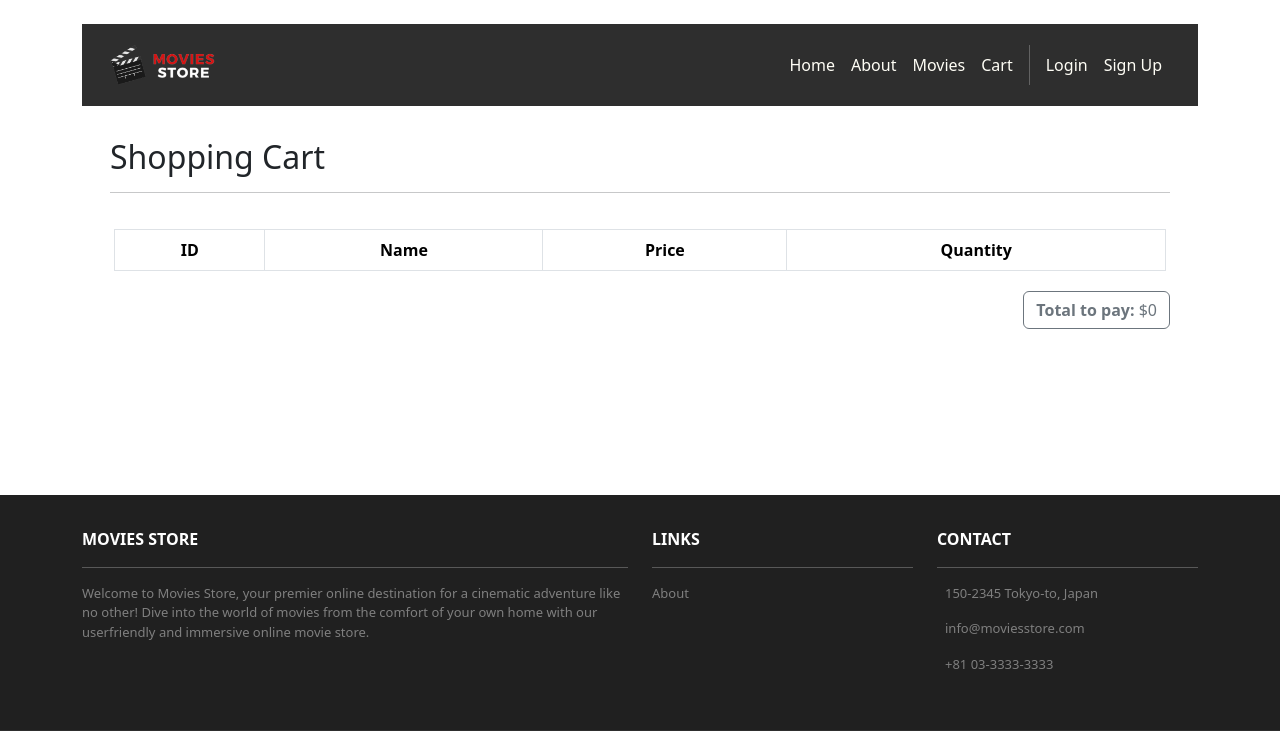
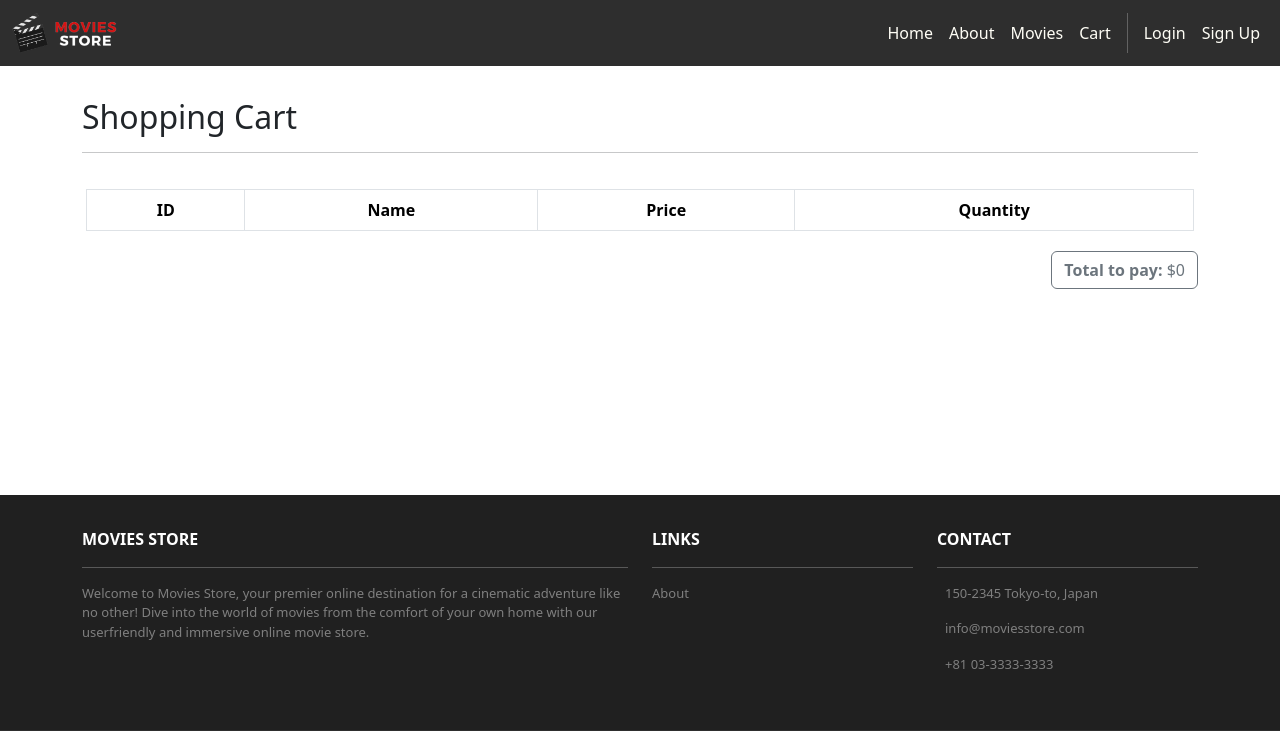
Before and after one commit to 181/moviesstore, a Django app: page /cart/ in a window 1280 px wide. Shown: the top 731 px of the page. Run offline with Django 5.2, Linux system fonts and the light colour scheme; lists and menus that the app fills with data are empty; parts of the project's set-up code (start-up, migrations or seed data) failed here and were passed over; some web fonts are replaced.

Commit message:
change nav bar to be as full width

```diff
--- a/cart/views.py
+++ b/cart/views.py
@@ -1,4 +1,3 @@
-from re import template
 from django.shortcuts import render
 from django.shortcuts import get_object_or_404, redirect
 from movies.models import Movie
--- a/moviesstore/templates/base.html
+++ b/moviesstore/templates/base.html
@@ -17,10 +17,10 @@
 </head>
 
 <body class="d-flex flex-column min-vh-100">
-    <main class="flex-fill container py-4">
+    <main class="flex-fill container-fluid px-0">
         <!-- Header -->
-        <nav class="p-3 navbar navbar-dark bg-dark navbar-expand-lg">
-            <div class="container">
+        <nav class="navbar navbar-dark bg-dark navbar-expand-lg">
+            <div class="container-fluid">
                 <a class="navbar-brand" href="{% url 'home.index' %}">
                     <img src="{% static 'img/logo.png' %}" alt="logo" height="40" />
                 </a>
```
Also changed, not shown: db.sqlite3.
